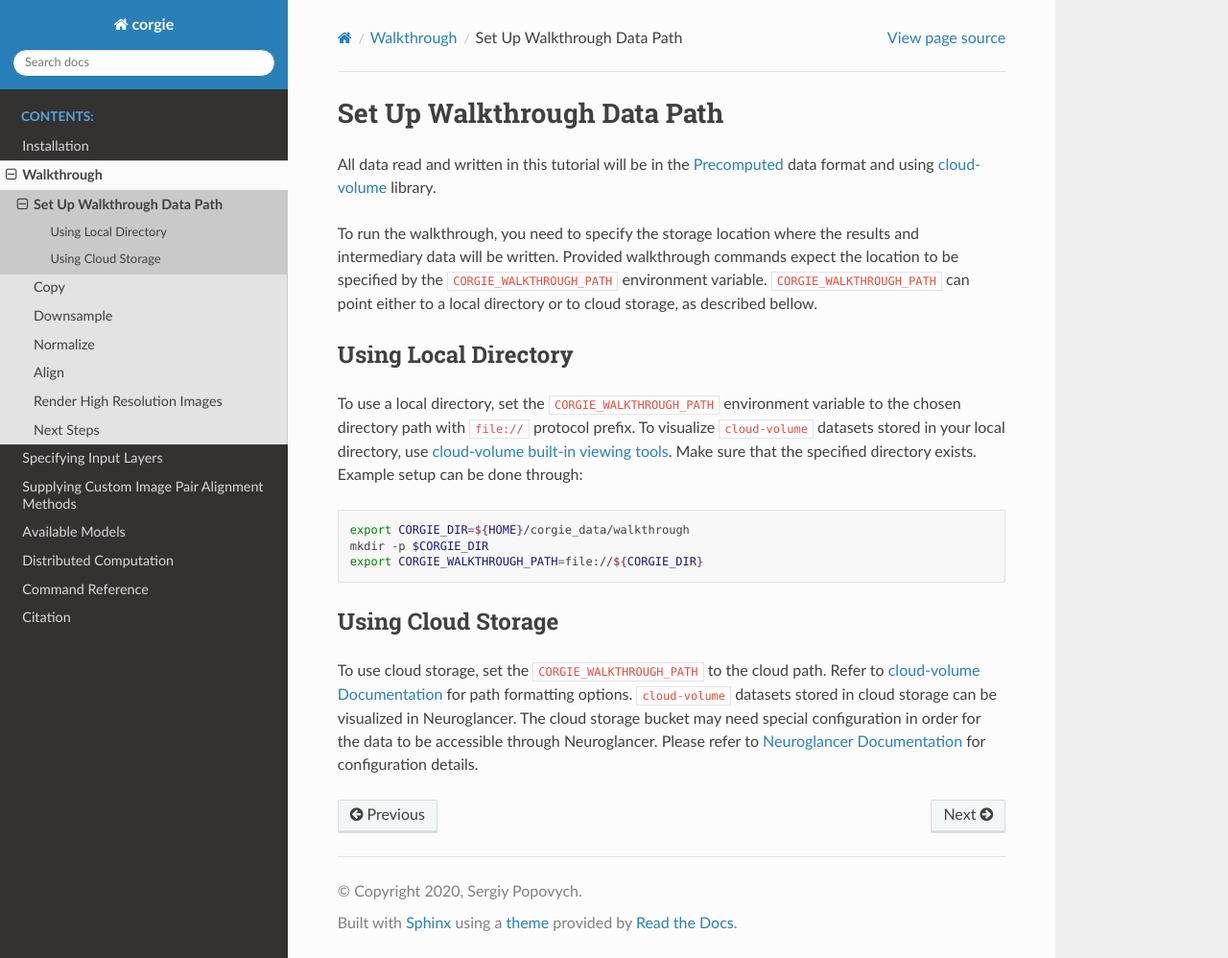
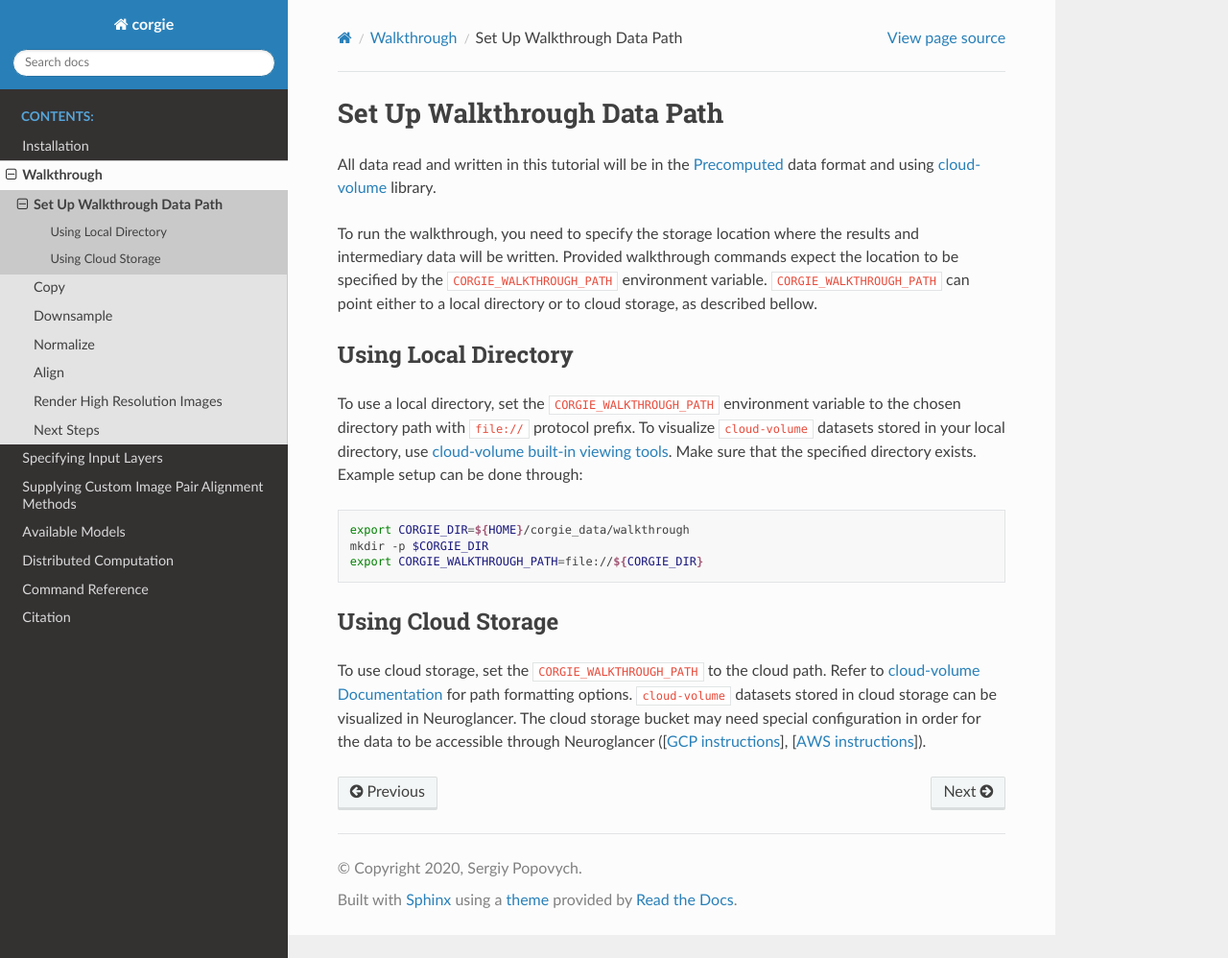
Before and after one commit to seung-lab/corgie, a Sphinx documentation site: the page built from docs/source/walkthrough/set_up_directory.rst, in a window 1280 px wide and 998 px high. Shown: the whole window at 96% size. Built offline with Sphinx 7.4.7 and the Read the Docs theme 2.0.0, drawn with Linux system fonts in a browser that asks for light colours.

Commit message:
Update set_up_directory.rst

```diff
--- a/docs/source/walkthrough/set_up_directory.rst
+++ b/docs/source/walkthrough/set_up_directory.rst
@@ -27,4 +27,4 @@ Make sure that the specified directory exists. Example setup can be done through
 Using Cloud Storage
 -------------------
 To use cloud storage, set the ``CORGIE_WALKTHROUGH_PATH`` to the cloud path. Refer to `cloud-volume Documentation <https://github.com/seung-lab/cloud-volume>`_
-for path formatting options. ``cloud-volume`` datasets stored in cloud storage can be visualized in Neuroglancer. The cloud storage bucket may need special configuration in order for the data to be accessible through Neuroglancer. Please refer to `Neuroglancer Documentation <https://github.com/google/neuroglancer>`_ for configuration details.
+for path formatting options. ``cloud-volume`` datasets stored in cloud storage can be visualized in Neuroglancer. The cloud storage bucket may need special configuration in order for the data to be accessible through Neuroglancer ([`GCP instructions <https://github.com/seung-lab/cloud-volume/wiki/Setting-up-Google-Cloud-Storage>`_], [`AWS instructions <https://github.com/seung-lab/cloud-volume/wiki/Setting-up-Amazon-S3>`_]).
```
